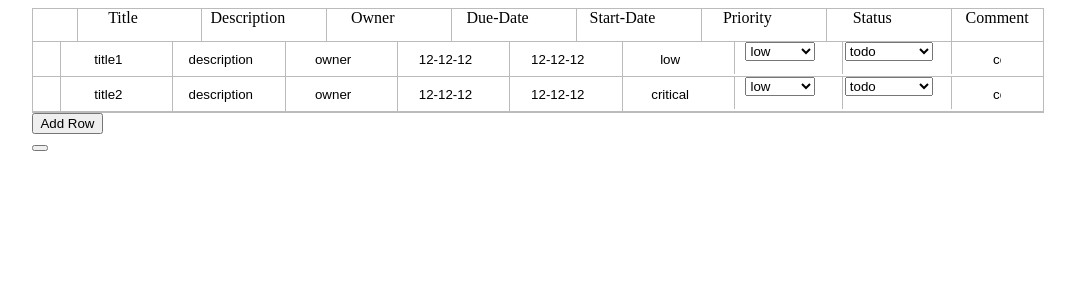
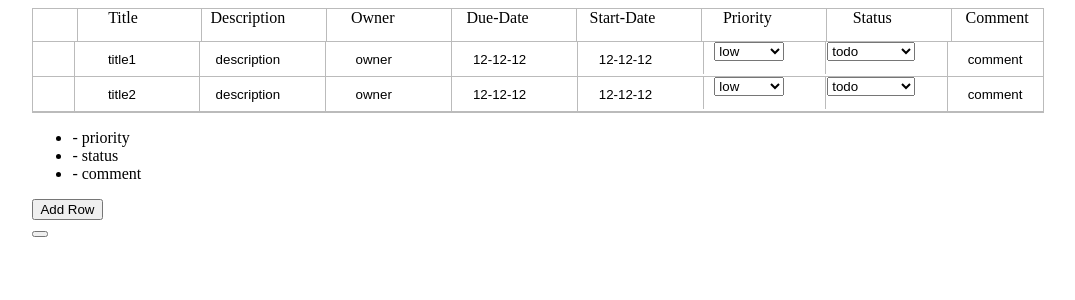
Before and after one commit to mbali92/react-dynamic-table, a React (Vite) app: page / in a window 1280 px wide. Both pictures are taken after a click on the button 142 px from the left and 148 px from the top of the page. Shown: the top 300 px of the page, without its empty margins (102-1177 px from the left). Built offline with nearby package versions, Linux system fonts and the light colour scheme; some icons are missing.

Commit message:
update: added a function to toggle individual fields and the dropdown menu, updated the ui to render hidden fields conditionally on toggle and lastly i radded comments and removed comment code

```diff
--- a/src/components/Table.jsx
+++ b/src/components/Table.jsx
@@ -1,146 +1,117 @@
-import React, { useState } from 'react'
-import "./styles/style.css"
+import React, { useState } from 'react';
+import "./styles/style.css";
 
 function Table() {
-
-
-
- const [data, setData] = useState([{
-  title:'title1',
-  description:'description',
-  owner:'owner',
-  status:'status',
-  startDate:'12-12-12',
-  endDate:'12-12-12',
-  priority:'low',
-  comment:'comment'
+  const [data, setData] = useState([
+    {
+      title: 'title1',
+      description: 'description',
+      owner: 'owner',
+      status: 'status',
+      startDate: '12-12-12',
+      endDate: '12-12-12',
+      priority: 'low',
+      comment: 'comment'
     },
     {
-  title:'title2',
-  description:'description',
-  owner:'owner',
-  status:'status',
-  startDate:'12-12-12',
-  endDate:'12-12-12',
-  priority:'critical',
-  comment:'comment'
- }]);
+      title: 'title2',
+      description: 'description',
+      owner: 'owner',
+      status: 'status',
+      startDate: '12-12-12',
+      endDate: '12-12-12',
+      priority: 'critical',
+      comment: 'comment'
+    }
+  ]);
 
+//    Thabang
+// 1. create states
+  const [hiddenFields, setHiddenFields] = useState({
+    priority: false,
+    status: false,
+    comment: false
+  });
 
+  const [showDropdown, setShowDropdown] = useState(false);
+// end
 
-   const addRow=()=>{
-      const singlerow= {
-            title:'',
-            description:'',
-            owner:'',
-            status:'',
-            startDate:'',
-            endDate:'',
-            priority:'',
-            comment:''
-      }
-    setData(prevArray => [...prevArray, singlerow])
+  const addRow = () => {
+    const singlerow = {
+      title: '',
+      description: '',
+      owner: '',
+      status: '',
+      startDate: '',
+      endDate: '',
+      priority: '',
+      comment: ''
+    };
+    setData(prevArray => [...prevArray, singlerow]);
+  };
 
-   }
-
-  //  const handleDelete = (title) =>{
-  //   const newfields  = data.filter((filter)=> filter.title !== title);
-  //   setData(newfields)
-  //  }
-
-
-
-   const handleDuplicate =(title)=>{
-
-    const findRow = data.find((find)=>find.title === title);
-          const singlerow= {
-            title:findRow.title,
-            description:findRow.description,
-            owner:findRow.owner,
-            status:findRow.status,
-            startDate:findRow.startDate,
-            endDate:findRow.endDate,
-            priority:findRow.priority,
-            comment:findRow.comment
-            }
-setData(prevArray => [...prevArray, singlerow])
-   }
-
+  const handleDuplicate = (title) => {
+    const findRow = data.find(find => find.title === title);
+    const singlerow = {
+      title: findRow.title,
+      description: findRow.description,
+      owner: findRow.owner,
+      status: findRow.status,
+      startDate: findRow.startDate,
+      endDate: findRow.endDate,
+      priority: findRow.priority,
+      comment: findRow.comment
+    };
+    setData(prevArray => [...prevArray, singlerow]);
+  };
 
   const handleEdit = (e, title) => {
     const propertyName = e.target.name;
     const propertyValue = e.target.value;
-
-  // Find the object in the data array
     const updatedData = data.map(item => {
       if (item.title === title) {
-      // Create a new object with the updated property
         return { ...item, [propertyName]: propertyValue };
       }
       return item;
     });
-
-
-
-  // Update the state with the new array
     setData(updatedData);
-
-  // Log the updated data after the state has been updated
-  // console.log(updatedData);
-  // console.log(updatedData1);
-
-
-  // Since data is updated asynchronously, logging data immediately will not reflect the updated state
-  console.log(data);
   };
 
+  const accessSelectValue = (e, title) => {
+    const demo = data.find(find => find.title === title);
+    demo.status = e.target.value;
+    setData([...data]);
+  };
 
-
-
-
-  // console.log(data)
-   const accessSelectValue = (e,title)=>{
-    const demo = data.find((find)=>find.title===title)
-    demo.status = e.target.value;
-    setData(data)
-    // console.log(data)
-   }
-
-
-
-   const prioritySelectValue = (e,title)=>{
-    const demo = data.find((find)=>find.title===title)
+  const prioritySelectValue = (e, title) => {
+    const demo = data.find(find => find.title === title);
     demo.priority = e.target.value;
-    setData(data)
-    console.log(data)
-   }
+    setData([...data]);
+  };
 
 //    Thabang
+// 2. create functions to toggles fields visibility and dropdown menu states
 
-// 1. create states
-const [hiddenFields, setHiddenFields] = useState({
-	priority: false, status: false, comment: false
-});
-
-const [showDropDown, setShowDropdown] = useState(false);
-
-
-// 2. create functions to toggles fields visibility and dropdown menu state
-const tooggleFieldVisibiltiy = (field) => {
-	setHiddenFields(prevState => ({...prevState, [field]: !prevState[fields]}));
+  // toggle visibility of the field
+  const toggleFieldVisibility = (field) => {
+    setHiddenFields(prevState => ({ ...prevState, [field]: !prevState[field] }));
   };
-
+  // toggles the dropdown state
   const toggleDropdown = () => {
-	setShowDropdown(!showDropDown)
+    setShowDropdown(!showDropdown);
   };
-
-// 3. create a button and add event listeners to toggle field visibility
-console.log(showDropDown)
+  // toggles the selected field and hides the dropdown
+  const handleDropdownSelection = (field) => {
+    toggleFieldVisibility(field);
+    toggleDropdown();
+  };
+// end
 
   return (
     <>
       <div className="container">
         <div className="table">
+		{/* table fields */}
           <div className="field-row  page-row">
             <div className="row-option"><i className="lni lni-more-alt"></i></div>
             <div className='field-name column-field'>Title</div>
@@ -148,72 +119,66 @@ console.log(showDropDown)
             <div className='field-name'>Owner</div>
             <div className='field-name'>Due-Date</div>
             <div className='field-name'>Start-Date</div>
-          <div className='field-name'>Priority</div>
-          <div className='field-name'>Status</div>
-          <div className='field-name'>Comment</div>
+	    {/* hidden fields */}
+            {!hiddenFields.priority && <div className='field-name'>Priority</div>}
+            {!hiddenFields.status && <div className='field-name'>Status</div>}
+            {!hiddenFields.comment && <div className='field-name'>Comment</div>}
           </div>
-        {data.map((data)=>
-        <div className="field-row  page-row"key={data.title}>
-          <div className="row-option" onClick={()=>handleDuplicate(data.title)}><i className="lni lni-more-alt"></i></div>
 
-          {/* <div className='field-name row-data'> */}
-          <input type='text' className='field-name row-data edit-value' name='title' onChange={(e) =>  handleEdit(e,data.title)} defaultValue={data.title}/>
-          {/* </div> */}
-
-          {/* <div className='field-name row-data'> */}
-            <input type='text' className='field-name row-data edit-value' name='description' onChange={(e) =>  handleEdit(e,data.title)} defaultValue={data.description}/>
-          {/* </div> */}
-
-          {/* <div className='field-name row-data'> */}
-            <input type='text' className='field-name row-data edit-value' name='owner' onChange={(e) =>  handleEdit(e,data.title)} defaultValue={data.owner}/>
-          {/* </div> */}
-
-
-          {/* <div  className='field-name row-data'> */}
-          <input type='text' className='field-name row-data edit-value' name='startDate' onChange={(e) =>  handleEdit(e,data.title)} defaultValue={data.startDate}/>
-          {/* </div> */}
-          <input type='text' className='field-name row-data edit-value' name='endDate' onChange={(e) =>  handleEdit(e,data.title)} defaultValue={data.endDate} />
-
-          {/* <div className='field-name row-data'> */}
-          <input type='text' className='field-name row-data edit-value' name='priority' onChange={(e) =>  handleEdit(e,data.title)} defaultValue={data.priority} />
-
+	{/* tabble rows */}
+          {data.map((data, index) => (
+            <div className="field-row  page-row" key={index}>
+              <div className="row-option" onClick={() => handleDuplicate(data.title)}><i className="lni lni-more-alt"></i></div>
+              <input type='text' className='field-name row-data edit-value' name='title' onChange={(e) => handleEdit(e, data.title)} defaultValue={data.title} />
+              <input type='text' className='field-name row-data edit-value' name='description' onChange={(e) => handleEdit(e, data.title)} defaultValue={data.description} />
+              <input type='text' className='field-name row-data edit-value' name='owner' onChange={(e) => handleEdit(e, data.title)} defaultValue={data.owner} />
+              <input type='text' className='field-name row-data edit-value' name='startDate' onChange={(e) => handleEdit(e, data.title)} defaultValue={data.startDate} />
+              <input type='text' className='field-name row-data edit-value' name='endDate' onChange={(e) => handleEdit(e, data.title)} defaultValue={data.endDate} />
+              {/* hidden priority field rows */}
+	      {!hiddenFields.priority &&
               <div className='field-name row-data'>
-            <select name="status" id="" onChange={(e)=>prioritySelectValue(e, data.title)}>
+                <select name="status" id="" onChange={(e) => prioritySelectValue(e, data.title)}>
                   <option value="low">low</option>
                   <option value="medium">medium</option>
                   <option value="critical">critical</option>
                 </select>
               </div>
-
-
-          {/* </div> */}
-
+}
+		{/* hidden status field rows */}
+              {!hiddenFields.status &&
               <div className='field-name row-data'>
-            <select name="status" id="" onChange={(e)=>accessSelectValue(e, data.title)}>
+                <select name="status" id="" onChange={(e) => accessSelectValue(e, data.title)}>
                   <option value="todo">todo</option>
                   <option value="in progress">in progress</option>
                   <option value="done">done</option>
                 </select>
               </div>
-
-          <div className='field-name row-data'  >
-          <input type='text' className='field-name row-data edit-value' name='comment' onChange={(e) =>  handleEdit(e,data.comment)} defaultValue={data.comment} />
-
-
+}
+		{/* hidden comment fields rows */}
+              {!hiddenFields.comment && <input type='text' className='field-name row-data edit-value' name='comment' onChange={(e) => handleEdit(e, data.title)} defaultValue={data.comment} />}
+            </div>
+          ))}
         </div>
 
-        </div>)
+	{/* dropdown menu which shows and toggles the individual hidden fields */}
+        {showDropdown &&
+          <div className="dropdown">
+            <ul>
+              {Object.keys(hiddenFields).map(field => (
+                <li key={field} onClick={() => handleDropdownSelection(field)}>{hiddenFields[field] ? `+ ${field}` : `- ${field}`}</li>
+              ))}
+            </ul>
+          </div>
         }
-       </div>
-       <button onClick={ addRow}>Add Row</button>
+
+        <button onClick={addRow}>Add Row</button>
         <br />
+	{/* button to toggle the hidden fields dropdown menu */}
         <button onClick={toggleDropdown}><i className="lni lni-more-alt"></i></button>
 
       </div>
-
-
     </>
   )
 }
 
-export default Table
+export default Table;
```
Lines whose indentation alone changed are shown as unchanged.
